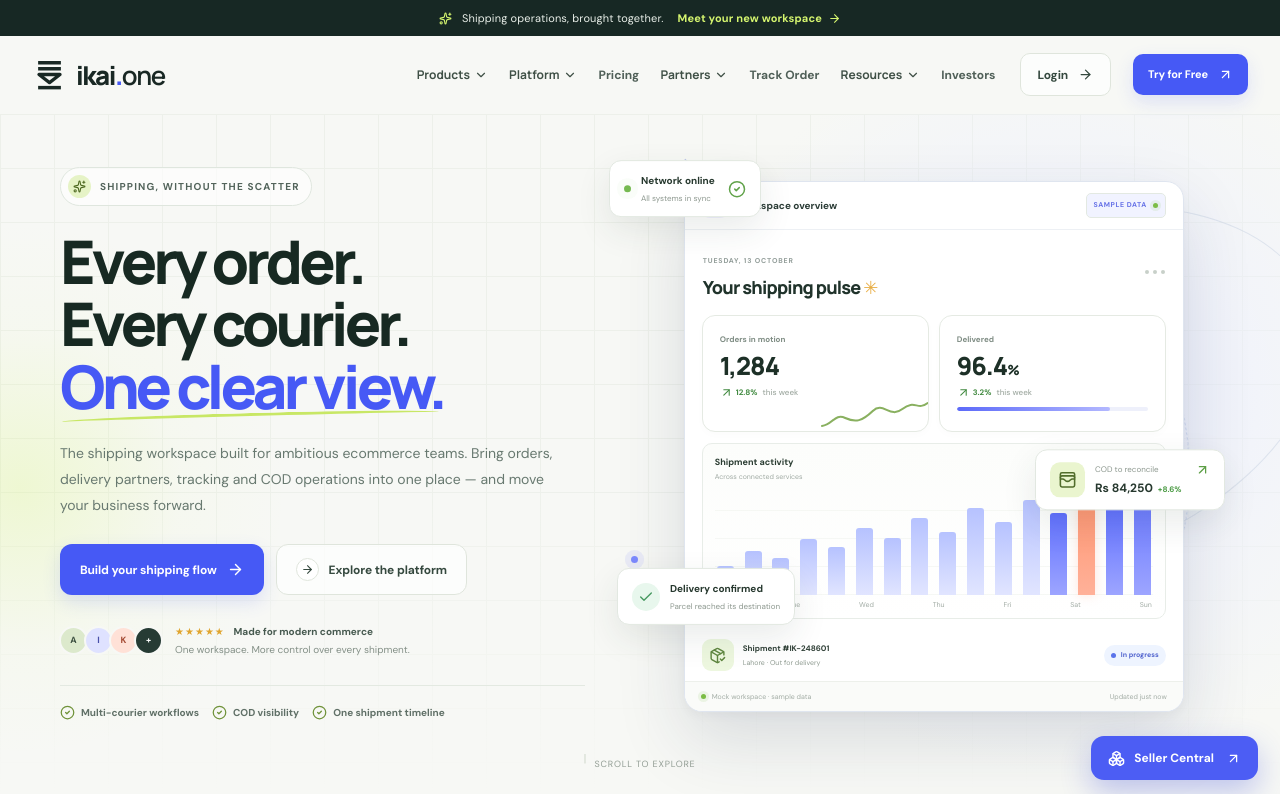
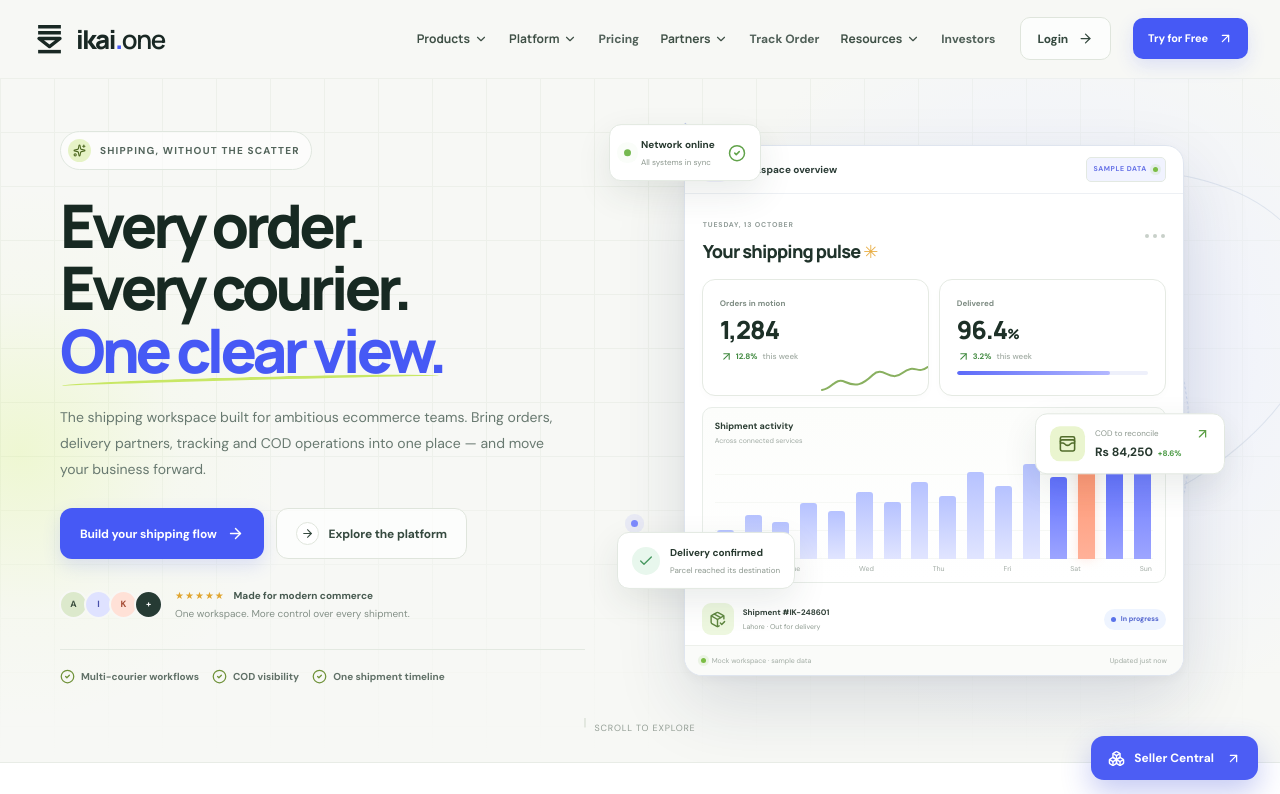
Before and after one commit to AbdullahSartaj123/Ikai-One, a React (Vite) app: page / in a window 1280 px wide. Shown: the top 794 px of the page. Built offline with nearby package versions, Linux system fonts and the light colour scheme.

Commit message:
Remove top announcement banner from public website

```diff
--- a/src/App.jsx
+++ b/src/App.jsx
@@ -128,7 +128,6 @@ function Header() {
   const close = () => { setActiveMenu(''); setMobileOpen(false) }
   const toggle = name => setActiveMenu(current => current === name ? '' : name)
   return <>
-    <div className="announcement"><Sparkles size={13}/><span>Shipping operations, brought together.</span><a href="#platform">Meet your new workspace <ArrowRight size={13}/></a></div>
     <header className={'site-header mega-site-header' + (scrolled ? ' header-scrolled' : '')} onKeyDown={event => { if(event.key === 'Escape') close() }}>
       <div className="nav-shell">
         <Brand/>
```
